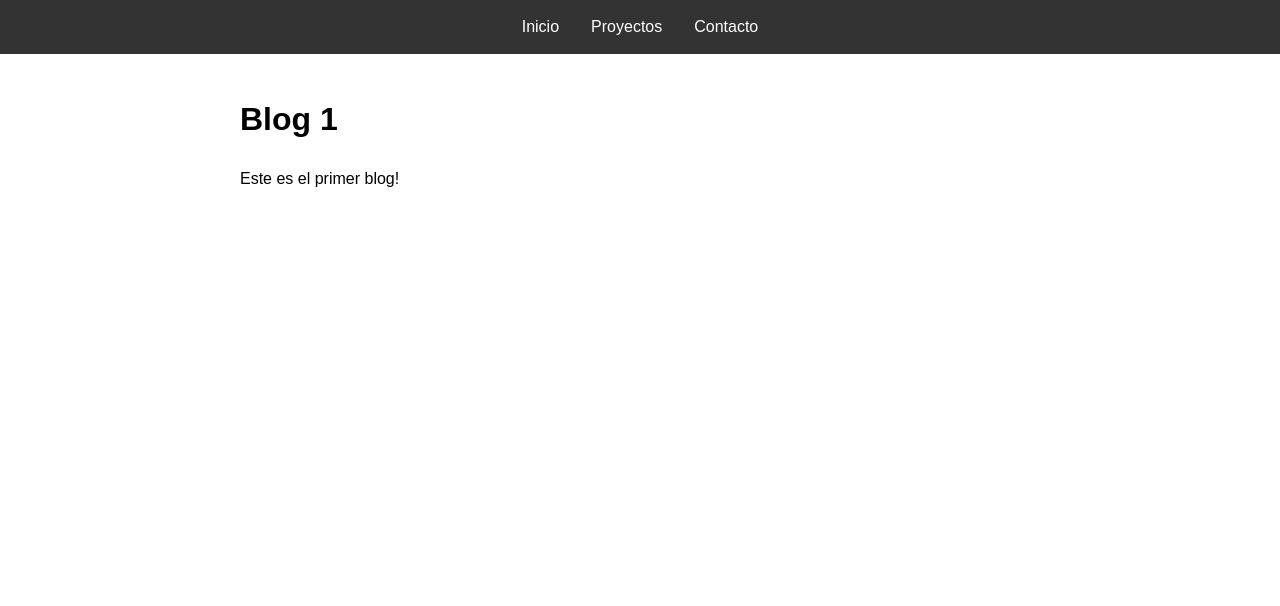
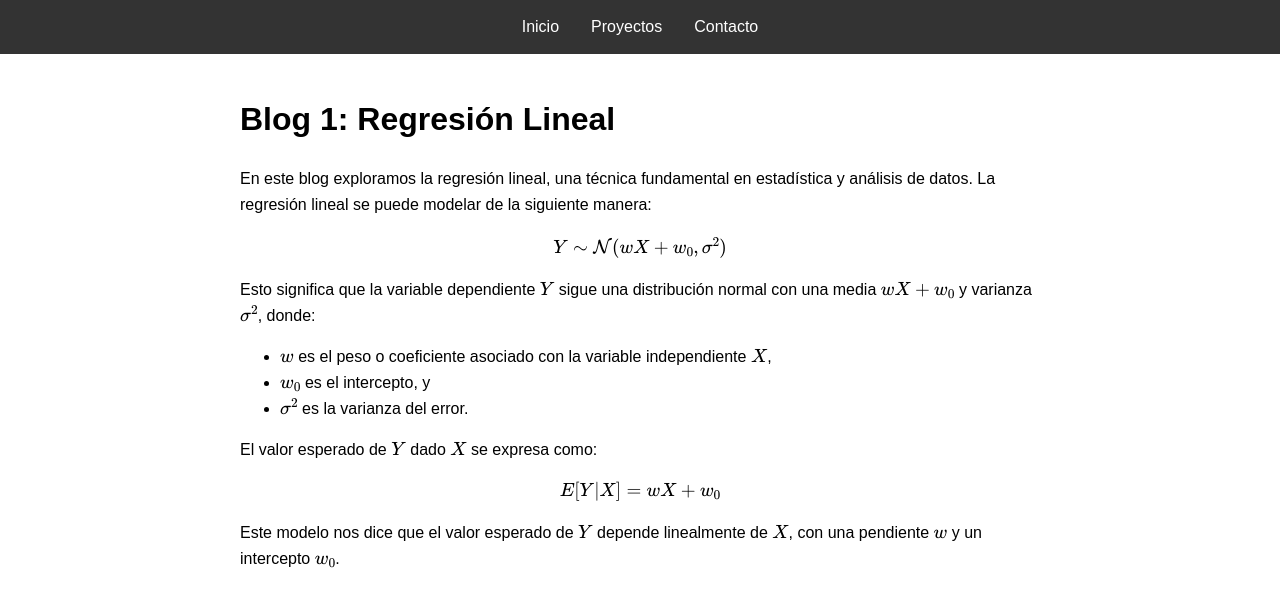
Before and after one commit to esimpsonb/esimpsonb.github.io, a plain HTML site: page blog1.html in a window 1280 px wide. Drawn offline with nearby package versions, Linux system fonts and the light colour scheme.

Commit message:
Update blog1.html

```diff
--- a/blog1.html
+++ b/blog1.html
@@ -3,8 +3,12 @@
 <head>
   <meta charset="UTF-8">
   <meta name="viewport" content="width=device-width, initial-scale=1.0">
-  <title>Blog 1</title>
+  <title>Blog 1: Regresión Lineal</title>
   <link rel="stylesheet" href="styles.css">
+  <!-- Incluir MathJax para renderizar LaTeX -->
+  <script type="text/javascript" async
+    src="https://cdn.jsdelivr.net/npm/mathjax@3/es5/tex-mml-chtml.js">
+  </script>
 </head>
 <body>
   <div class="navbar">
@@ -14,8 +18,28 @@
   </div>
 
   <div class="container">
-    <h1>Blog 1</h1>
-    <p>Este es el primer blog!</p>
+    <h1>Blog 1: Regresión Lineal</h1>
+    <p>En este blog exploramos la regresión lineal, una técnica fundamental en estadística y análisis de datos. La regresión lineal se puede modelar de la siguiente manera:</p>
+
+    <p>
+      \[
+      Y \sim \mathcal{N}(wX + w_0, \sigma^2)
+      \]
+    </p>
+    <p>Esto significa que la variable dependiente \(Y\) sigue una distribución normal con una media \(wX + w_0\) y varianza \(\sigma^2\), donde:</p>
+    <ul>
+      <li>\(w\) es el peso o coeficiente asociado con la variable independiente \(X\),</li>
+      <li>\(w_0\) es el intercepto, y</li>
+      <li>\(\sigma^2\) es la varianza del error.</li>
+    </ul>
+
+    <p>El valor esperado de \(Y\) dado \(X\) se expresa como:</p>
+    <p>
+      \[
+      E[Y|X] = wX + w_0
+      \]
+    </p>
+    <p>Este modelo nos dice que el valor esperado de \(Y\) depende linealmente de \(X\), con una pendiente \(w\) y un intercepto \(w_0\).</p>
   </div>
 </body>
 </html>
```
